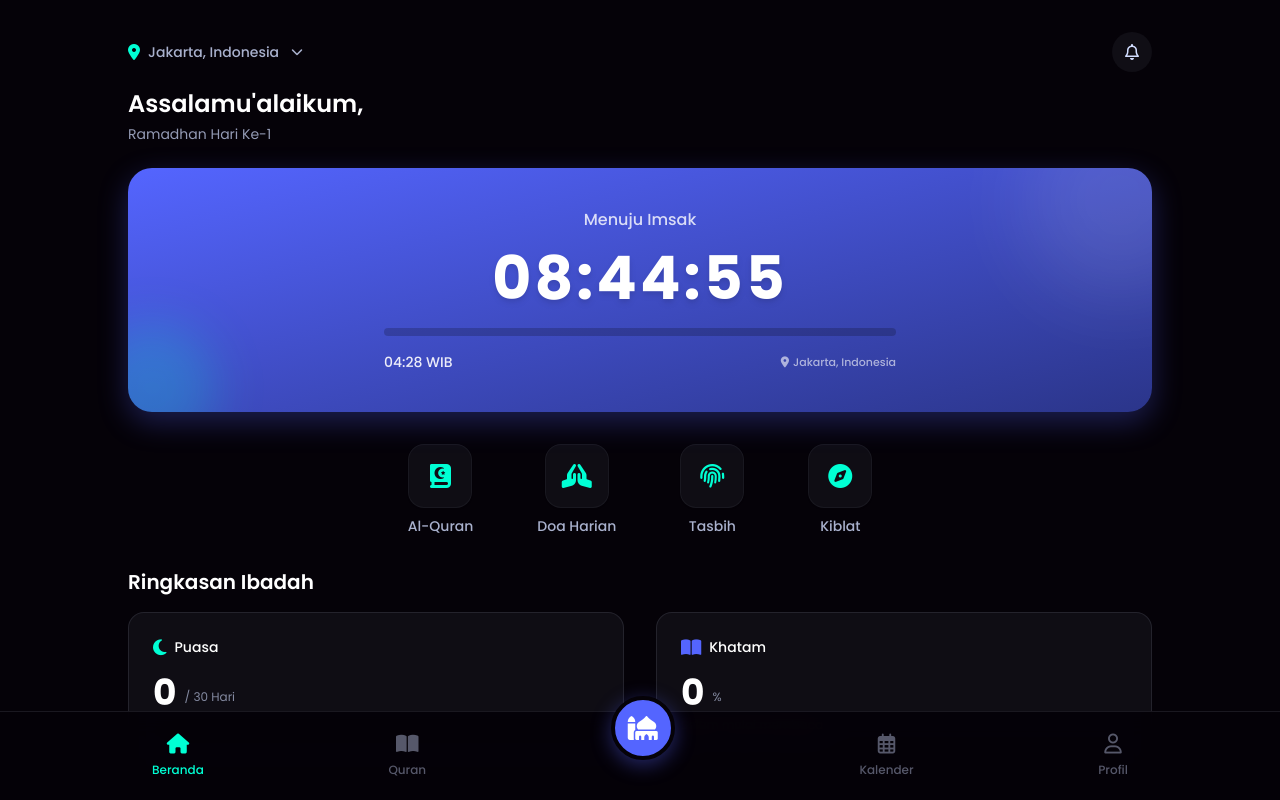
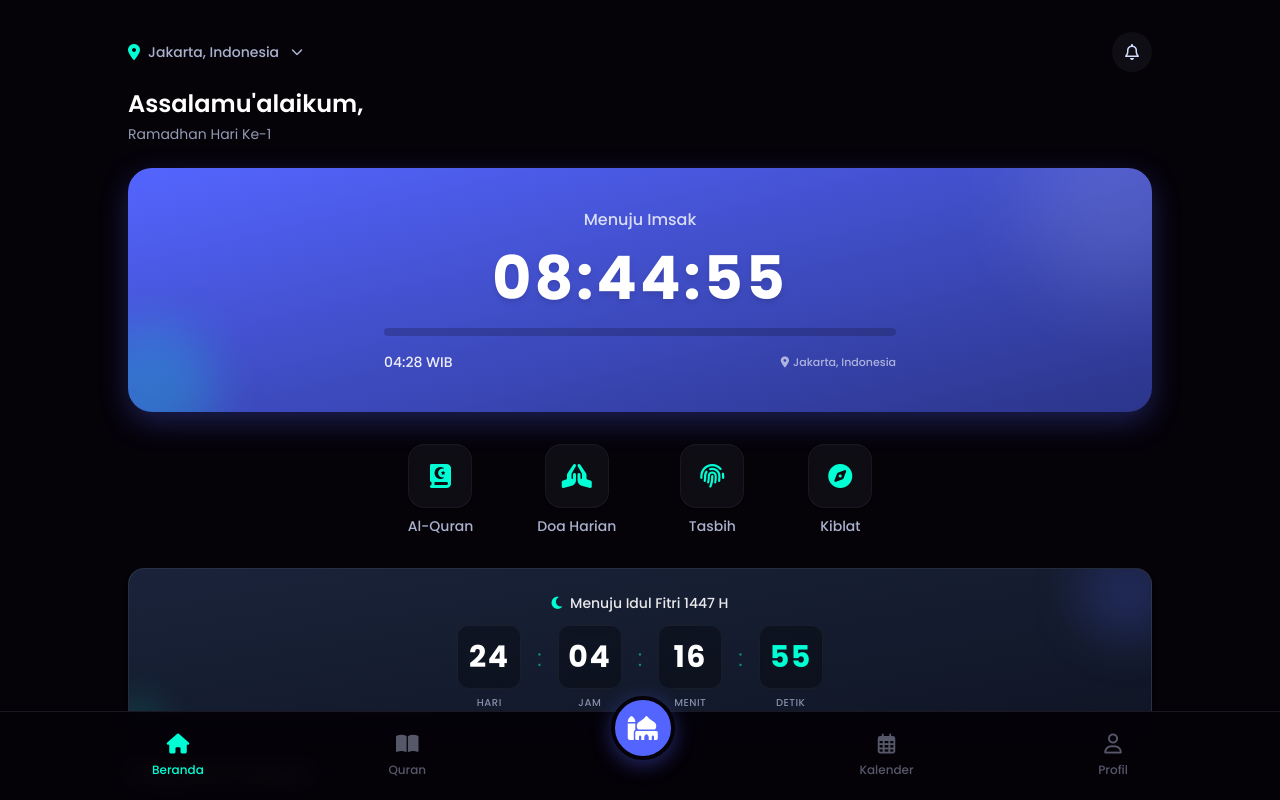
Before and after one commit to Aldikurniawan19/ramadhan-app, a Next.js app: page / in a window 1280 px wide. Shown: the top 800 px of the page. Built offline with nearby package versions, Linux system fonts and the light colour scheme; no server answers.

Commit message:
add Eid al-Fitr Countdown fiture

```diff
--- a/app/(main)/page.tsx
+++ b/app/(main)/page.tsx
@@ -2,6 +2,7 @@
 
 import HeroCountdown from '@/app/components/HeroCountdown';
 import PrayerTimesGrid from '@/app/components/PrayerTimesGrid';
+import EidCountdown from '@/app/components/EidCountdown';
 import StatsCard from '@/app/components/StatsCard';
 import { openTasbihModal } from '@/app/components/TasbihModal';
 import { usePuasa } from '@/app/context/PuasaContext';
@@ -99,6 +100,9 @@ export default function HomePage() {
           </Link>
         </div>
 
+        {/* Eid Countdown */}
+        <EidCountdown />
+
         {/* Ibadah Summary */}
         <div className="mb-4 flex justify-between items-end">
           <h3 className="text-lg md:text-xl font-semibold text-white">Ringkasan Ibadah</h3>
--- /dev/null
+++ b/app/components/EidCountdown.tsx
@@ -0,0 +1,104 @@
+'use client';
+
+import { useState, useEffect } from 'react';
+
+// approximate date for Eid al-Fitr 1 Syawal 1447 H (2026)
+const TARGET_DATE = new Date('2026-03-20T00:00:00Z').getTime();
+
+export default function EidCountdown() {
+  const [mounted, setMounted] = useState(false);
+  const [timeLeft, setTimeLeft] = useState({
+    days: 0,
+    hours: 0,
+    minutes: 0,
+    seconds: 0,
+  });
+
+  useEffect(() => {
+    setMounted(true);
+
+    const calculateTimeLeft = () => {
+      const now = new Date().getTime();
+      const difference = TARGET_DATE - now;
+
+      if (difference > 0) {
+        setTimeLeft({
+          days: Math.floor(difference / (1000 * 60 * 60 * 24)),
+          hours: Math.floor((difference % (1000 * 60 * 60 * 24)) / (1000 * 60 * 60)),
+          minutes: Math.floor((difference % (1000 * 60 * 60)) / (1000 * 60)),
+          seconds: Math.floor((difference % (1000 * 60)) / 1000),
+        });
+      }
+    };
+
+    calculateTimeLeft();
+    const timer = setInterval(calculateTimeLeft, 1000);
+
+    return () => clearInterval(timer);
+  }, []);
+
+  if (!mounted) return null;
+
+  return (
+    <div className="relative bg-gradient-to-br from-[#1a233a] to-[#0f1524] rounded-2xl p-4 md:p-6 shadow-md border border-r-light/10 overflow-hidden mb-6">
+      {/* Decorative elements (reduced size) */}
+      <div className="absolute -top-6 -right-6 w-24 h-24 bg-r-blue/20 rounded-full blur-xl"></div>
+      <div className="absolute -bottom-6 -left-6 w-16 h-16 bg-r-cyan/10 rounded-full blur-lg"></div>
+
+      <div className="relative z-10 flex flex-col items-center">
+        <h2 className="text-white/90 text-xs md:text-sm font-medium mb-3 flex items-center gap-2">
+          <i className="fa-solid fa-moon text-r-cyan"></i>
+          Menuju Idul Fitri 1447 H
+        </h2>
+
+        <div className="flex justify-center items-center gap-2 md:gap-4 w-full">
+          {/* Days */}
+          <div className="flex flex-col items-center">
+            <div className="w-12 h-12 md:w-16 md:h-16 bg-black/30 rounded-xl flex items-center justify-center border border-white/5 backdrop-blur-sm shadow-inner">
+              <span className="text-xl md:text-3xl font-bold text-white tracking-wider">
+                {String(timeLeft.days).padStart(2, '0')}
+              </span>
+            </div>
+            <span className="text-[9px] md:text-[10px] text-r-light/60 mt-1.5 uppercase tracking-wider font-medium">Hari</span>
+          </div>
+
+          <span className="text-lg md:text-2xl text-r-cyan/50 font-light -mt-5">:</span>
+
+          {/* Hours */}
+          <div className="flex flex-col items-center">
+            <div className="w-12 h-12 md:w-16 md:h-16 bg-black/30 rounded-xl flex items-center justify-center border border-white/5 backdrop-blur-sm shadow-inner">
+              <span className="text-xl md:text-3xl font-bold text-white tracking-wider">
+                {String(timeLeft.hours).padStart(2, '0')}
+              </span>
+            </div>
+            <span className="text-[9px] md:text-[10px] text-r-light/60 mt-1.5 uppercase tracking-wider font-medium">Jam</span>
+          </div>
+
+          <span className="text-lg md:text-2xl text-r-cyan/50 font-light -mt-5">:</span>
+
+          {/* Minutes */}
+          <div className="flex flex-col items-center">
+            <div className="w-12 h-12 md:w-16 md:h-16 bg-black/30 rounded-xl flex items-center justify-center border border-white/5 backdrop-blur-sm shadow-inner">
+              <span className="text-xl md:text-3xl font-bold text-white tracking-wider">
+                {String(timeLeft.minutes).padStart(2, '0')}
+              </span>
+            </div>
+            <span className="text-[9px] md:text-[10px] text-r-light/60 mt-1.5 uppercase tracking-wider font-medium">Menit</span>
+          </div>
+
+          <span className="text-lg md:text-2xl text-r-cyan/50 font-light -mt-5">:</span>
+
+          {/* Seconds */}
+          <div className="flex flex-col items-center">
+            <div className="w-12 h-12 md:w-16 md:h-16 bg-black/30 rounded-xl flex items-center justify-center border border-white/5 backdrop-blur-sm shadow-inner flex-col overflow-hidden relative">
+              <span className="text-xl md:text-3xl font-bold text-r-cyan tracking-wider z-10">
+                {String(timeLeft.seconds).padStart(2, '0')}
+              </span>
+            </div>
+            <span className="text-[9px] md:text-[10px] text-r-light/60 mt-1.5 uppercase tracking-wider font-medium">Detik</span>
+          </div>
+        </div>
+      </div>
+    </div>
+  );
+}
```
Also changed, not shown: 1 other file (tests, documents, lock files or other folders).
